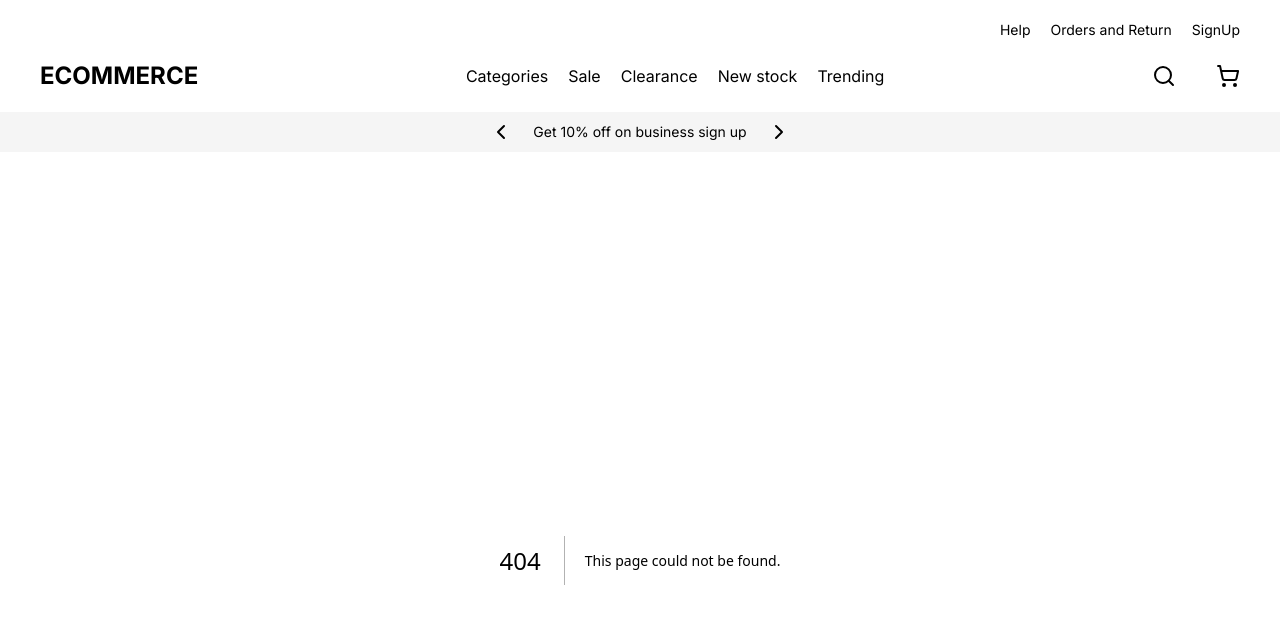
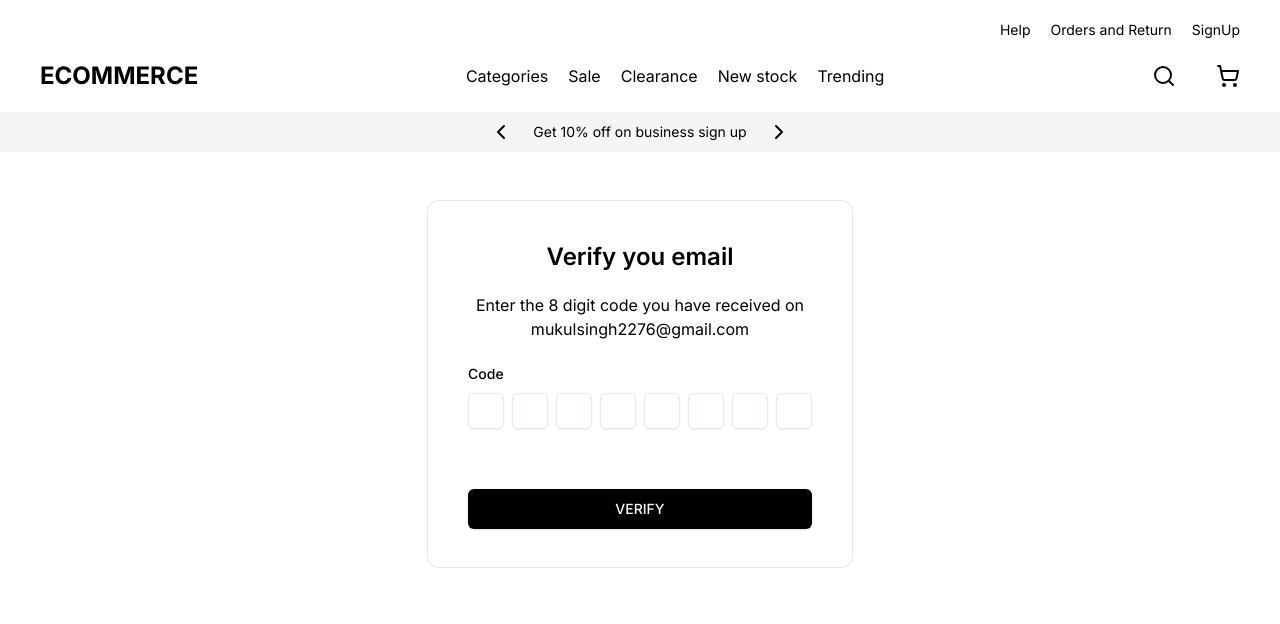
Before and after one commit to devMukulSingh/roc8Assignment, a Next.js app: page /signup/verify in a window 1280 px wide. Before the commit this address had no page. Shown: the top 624 px of the page. Built offline with nearby package versions, Linux system fonts and the light colour scheme.

Commit message:
added verify otp page

```diff
--- a/app/(auth)/signin/page.tsx
+++ b/app/(auth)/signin/page.tsx
@@ -98,7 +98,7 @@ const SignupPage = () => {
                 </h1>
                 <Link
                   className=""
-                  href={'/signin'}>
+                  href={'/signup'}>
                   SIGNUP
                 </Link>
               </div>
--- /dev/null
+++ b/app/(auth)/signup/verify/page.tsx
@@ -0,0 +1,78 @@
+'use client'
+import { Button } from '@/components/ui/button'
+import { Form, FormControl, FormField, FormItem, FormLabel } from '@/components/ui/form'
+import { InputOTP, InputOTPGroup, InputOTPSlot } from '@/components/ui/input-otp'
+import { zodResolver } from '@hookform/resolvers/zod'
+import React from 'react'
+import { FieldValues, useForm } from 'react-hook-form';
+import * as z from "zod";
+
+const page = () => {
+    const formSchema = z.object({
+        pin: z.string().min(8, {
+            message: 'Enter valid OTP'
+        })
+    })
+    const form = useForm({
+        resolver: zodResolver(formSchema)
+    })
+    const onSubmit = (data: FieldValues) => {
+        console.log(data);
+    }
+    return (
+        <div className='flex justify-center w-screen h-[calc(100vh-10rem)]'>
+            <div className='w-1/3 border items-center h-[23rem] flex flex-col gap-5 rounded-xl p-10 mt-10'>
+                <h1 className='text-center text-2xl font-semibold'>
+                    Verify you email
+                </h1>
+                <h1 className='text-center'>
+                    Enter the 8 digit code you have received on
+                    mukulsingh2276@gmail.com
+                </h1>
+                <div>
+                    <Form {...form}>
+                        <form onSubmit={form.handleSubmit(onSubmit)}>
+                            <div className='h-full flex flex-col gap-5'>
+                                <FormField
+                                    name="pin"
+                                    render={({ field }) => (
+                                        <FormItem>
+                                            <FormLabel>
+                                                Code
+                                            </FormLabel>
+                                            <FormControl>
+                                                <InputOTP
+                                                    maxLength={8}
+                                                    render={({ slots }: any) => (
+                                                        <InputOTPGroup className="gap-2">
+                                                            {slots.map((slot:any, index:any) => (
+                                                                <React.Fragment key={index}>
+                                                                    <InputOTPSlot className="rounded-md border" {...slot} />
+                                                                </React.Fragment>
+                                                            ))}{" "}
+                                                        </InputOTPGroup>
+                                                    )}
+                                                    {...field}
+                                                />
+                                            </FormControl>
+                                        </FormItem>
+                                    )}
+
+                                />
+
+                                <Button
+                                    type="submit"
+                                    className="bg-black  h-10 mt-10"
+                                >
+                                    VERIFY
+                                </Button>
+                            </div>
+                        </form>
+                    </Form>
+                </div>
+            </div>
+        </div>
+    )
+}
+
+export default page
--- /dev/null
+++ b/components/ui/input-otp.tsx
@@ -0,0 +1,64 @@
+"use client"
+
+import * as React from "react"
+import { DashIcon } from "@radix-ui/react-icons"
+import { OTPInput, SlotProps } from "input-otp"
+
+import { cn } from "@/lib/utils"
+
+const InputOTP = React.forwardRef<
+  React.ElementRef<typeof OTPInput>,
+  React.ComponentPropsWithoutRef<typeof OTPInput>
+>(({ className, ...props }, ref) => (
+  <OTPInput
+    ref={ref}
+    containerClassName={cn("flex items-center gap-2", className)}
+    {...props}
+  />
+))
+InputOTP.displayName = "InputOTP"
+
+const InputOTPGroup = React.forwardRef<
+  React.ElementRef<"div">,
+  React.ComponentPropsWithoutRef<"div">
+>(({ className, ...props }, ref) => (
+  <div ref={ref} className={cn("flex items-center", className)} {...props} />
+))
+InputOTPGroup.displayName = "InputOTPGroup"
+
+const InputOTPSlot = React.forwardRef<
+  React.ElementRef<"div">,
+  SlotProps & React.ComponentPropsWithoutRef<"div">
+>(({ char, hasFakeCaret, isActive, className, ...props }, ref) => {
+  return (
+    <div
+      ref={ref}
+      className={cn(
+        "relative flex h-9 w-9 items-center justify-center border-y border-r border-slate-200 text-sm shadow-sm transition-all first:rounded-l-md first:border-l last:rounded-r-md dark:border-slate-800",
+        isActive && "z-10 ring-1 ring-slate-950 dark:ring-slate-300",
+        className
+      )}
+      {...props}
+    >
+      {char}
+      {hasFakeCaret && (
+        <div className="pointer-events-none absolute inset-0 flex items-center justify-center">
+          <div className="animate-caret-blink h-4 w-px bg-slate-950 duration-1000 dark:bg-slate-50" />
+        </div>
+      )}
+    </div>
+  )
+})
+InputOTPSlot.displayName = "InputOTPSlot"
+
+const InputOTPSeparator = React.forwardRef<
+  React.ElementRef<"div">,
+  React.ComponentPropsWithoutRef<"div">
+>(({ ...props }, ref) => (
+  <div ref={ref} role="separator" {...props}>
+    <DashIcon />
+  </div>
+))
+InputOTPSeparator.displayName = "InputOTPSeparator"
+
+export { InputOTP, InputOTPGroup, InputOTPSlot, InputOTPSeparator }
--- a/package.json
+++ b/package.json
@@ -15,6 +15,7 @@
     "@radix-ui/react-slot": "^1.0.2",
     "class-variance-authority": "^0.7.0",
     "clsx": "^2.1.0",
+    "input-otp": "^1.2.0",
     "lucide-react": "^0.358.0",
     "next": "14.1.3",
     "react": "^18",
--- a/tailwind.config.ts
+++ b/tailwind.config.ts
@@ -19,6 +19,10 @@ const config = {
     },
     extend: {
       keyframes: {
+        "caret-blink": {
+          "0%,70%,100%": { opacity: "1" },
+          "20%,50%": { opacity: "0" },
+        },
         "accordion-down": {
           from: { height: "0" },
           to: { height: "var(--radix-accordion-content-height)" },
@@ -29,6 +33,7 @@ const config = {
         },
       },
       animation: {
+        "caret-blink": "caret-blink 1.25s ease-out infinite",
         "accordion-down": "accordion-down 0.2s ease-out",
         "accordion-up": "accordion-up 0.2s ease-out",
       },
```
Also changed, not shown: 2 other files (tests, documents, lock files or other folders).
